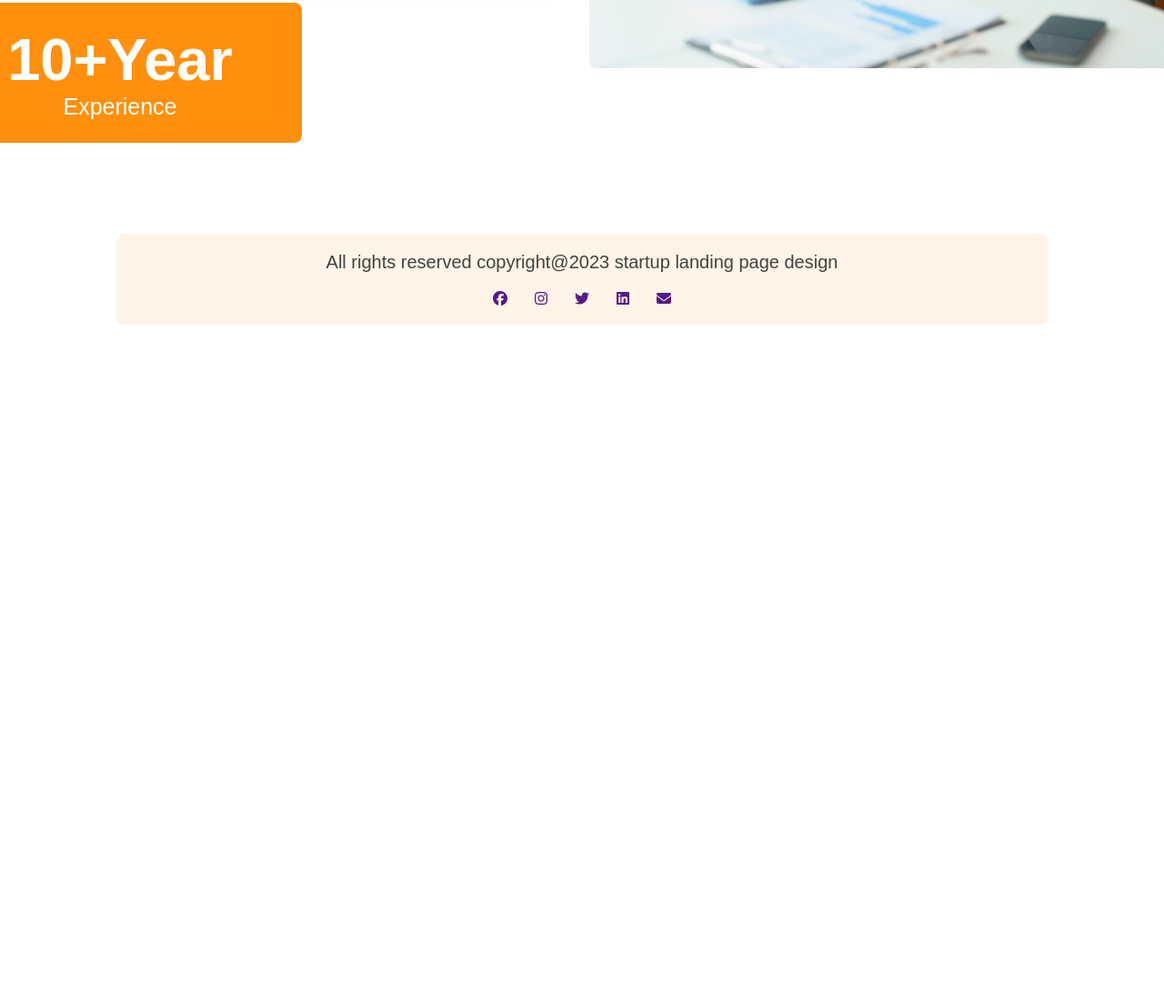
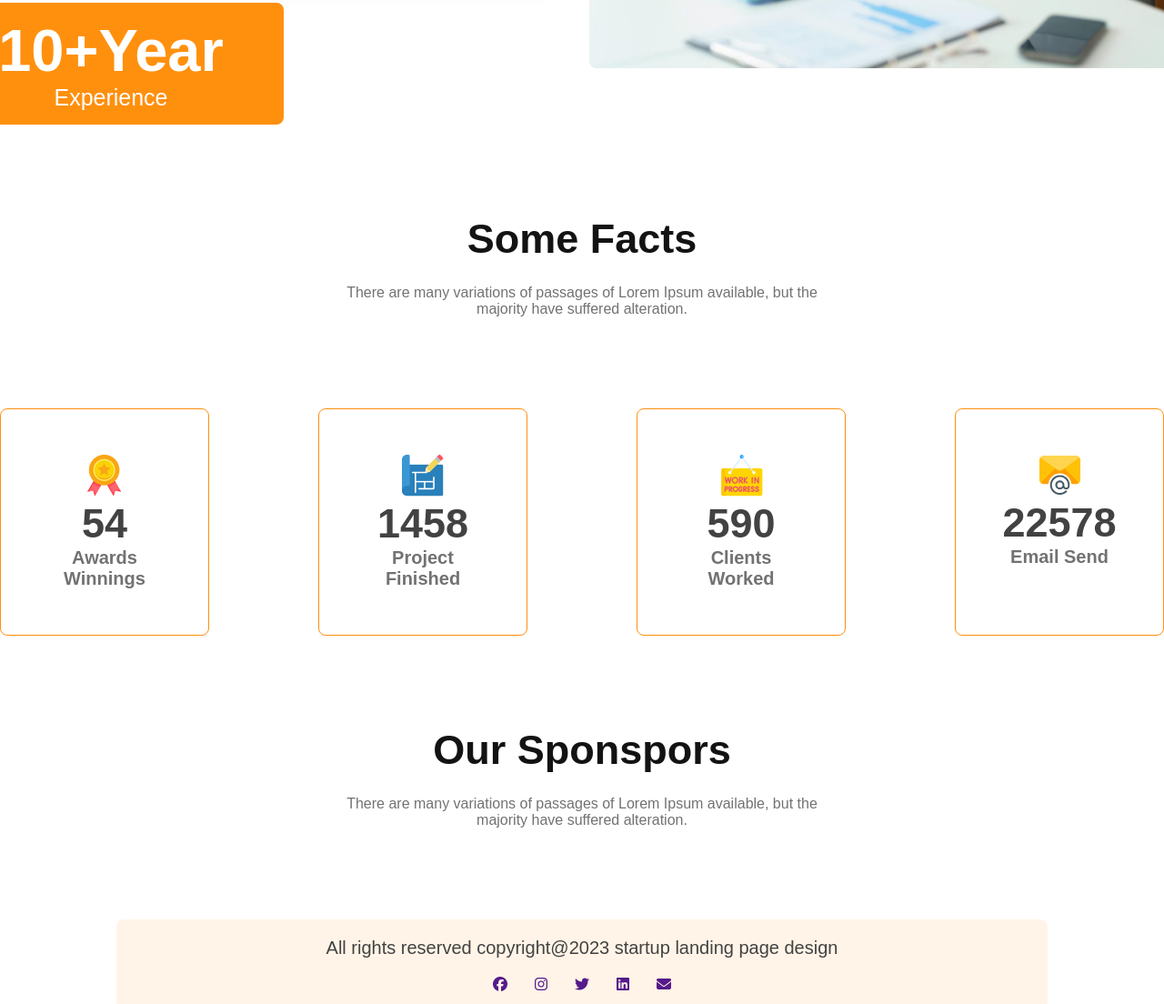
Before and after one commit to nandoghosh/Nondon_Architects, a plain HTML site: page index.html in a window 1280 px wide. Shown: the part 3112-4216 px from the top of the page at 91% size. Before the commit the page ends 3519 px from the top, so only its background shows below. Drawn offline with Linux system fonts and the light colour scheme.

Commit message:
sponspors

```diff
--- a/index.html
+++ b/index.html
@@ -108,6 +108,48 @@
             </div>
         </section>
         <!-- Love & Enjoy End -->
+
+        <!-- Some Facts Start -->
+        <section>
+            <div class="some-facts">
+                <h2 class="some-title">Some Facts</h2>
+                <p class="some-description">There are many variations of passages of Lorem Ipsum available, but the majority have suffered alteration.</p>
+            </div>
+        </section>
+        <section>
+            <div class="facts-items">
+                <div class="facts-item">
+                    <img src="images/icons/ribon.png" alt="">
+                    <h2 class="facts-item-title">54</h2>
+                    <p class="facts-item-description">Awards Winnings</p>
+                </div>
+                <div class="facts-item">
+                    <img src="images/icons/projects.png" alt="">
+                    <h2 class="facts-item-title">1458</h2>
+                    <p class="facts-item-description">Project Finished</p>
+                </div>
+                <div class="facts-item">
+                    <img src="images/icons/customers.png" alt="">
+                    <h2 class="facts-item-title">590</h2>
+                    <p class="facts-item-description">Clients Worked</p>
+                </div>
+                <div class="facts-item">
+                    <img src="images/icons/email.png" alt="">
+                    <h2 class="facts-item-title">22578</h2>
+                    <p class="facts-item-description">Email Send</p>
+                </div>
+            </div>
+        </section>
+        <!-- Some Facts End -->
+
+        <!-- Our Sponspors Start  -->
+        <section>
+            <div class="sponspors">
+                <h2 class="sponspor-title">Our Sponspors</h2>
+                <p class="sponspor-description">There are many variations of passages of Lorem Ipsum available, but the majority have suffered alteration.</p>
+            </div>
+        </section>
+        <!-- Our Sponspors End  -->
     </main>
     <!-- Main Part End -->
 
--- a/styles.css
+++ b/styles.css
@@ -137,6 +137,8 @@
 }
 
 /* Features Part End */
+
+/* Love and Enjoy Part Start */
 hr {
     width: 5px;
     height: 106px;
@@ -177,10 +179,12 @@
     font-size: 16px;
     margin-bottom: 30px;
 }
-.enjoy-items{
+
+.enjoy-items {
     display: grid;
     grid-template-columns: 1, 1fr;
 }
+
 .enjoy-item {
     width: 586px;
     border-radius: 8px;
@@ -206,7 +210,7 @@
     width: 350px;
     border-radius: 8px;
     text-align: center;
-    padding: 25px;
+    padding: 15px;
     background: #FF900E;
 }
 
@@ -222,6 +226,74 @@
     font-size: 25px;
     font-weight: 500;
 }
+
+/* Love And Enjoy Part End */
+
+/* Some Facts Part Start */
+.some-facts {
+    text-align: center;
+    margin-top: 100px;
+}
+
+.some-title {
+    color: #131313;
+    font-size: 45px;
+    font-weight: 700;
+    margin-bottom: 24px;
+}
+
+.some-description {
+    width: 540px;
+    color: #727272;
+    font-size: 16px;
+}
+
+.facts-items {
+    display: grid;
+    grid-template-columns: repeat(4, 1fr);
+    gap: 120px;
+    margin-top: 100px;
+}
+
+.facts-item {
+    text-align: center;
+    border-radius: 8px;
+    border: 1px solid #FF900E;
+    padding: 50px;
+}
+
+.facts-item-title {
+    color: #424242;
+    font-size: 45px;
+    font-weight: 600;
+}
+
+.facts-item-description {
+    color: #727272;
+    font-size: 20px;
+    font-weight: 600;
+}
+
+/* Some Facts Part End */
+
+/* Sponspors Part Start */
+.sponspors{
+    text-align: center;
+    margin-top: 100px;
+}
+.sponspor-title{
+    color: #131313;
+    font-size: 45px;
+    font-weight: 700;
+    margin-bottom: 24px;
+}
+.sponspor-description{
+    width: 540px;
+    color: #727272;
+    font-size: 16px;
+}
+/* Sponspors Part End */
+
 
 /* Footer Part Start */
 footer {
@@ -295,12 +367,17 @@
         font-size: 12px;
     }
 
-    footer p {
-        font-size: 15px;
+    .facts-items {
+        grid-template-columns: repeat(1, 1fr);
+        gap: 20px;
     }
 
     .love-enjoy {
         flex-direction: column-reverse;
+    }
+
+    footer p {
+        font-size: 15px;
     }
 }
 
@@ -341,6 +418,11 @@
         flex-direction: column-reverse;
     }
 
+    .facts-items {
+        grid-template-columns: repeat(2, 1fr);
+        gap: 20px;
+    }
+
     footer p {
         font-size: 15px;
     }
```
Also changed, not shown: no.html (added, +107 -0 lines).
